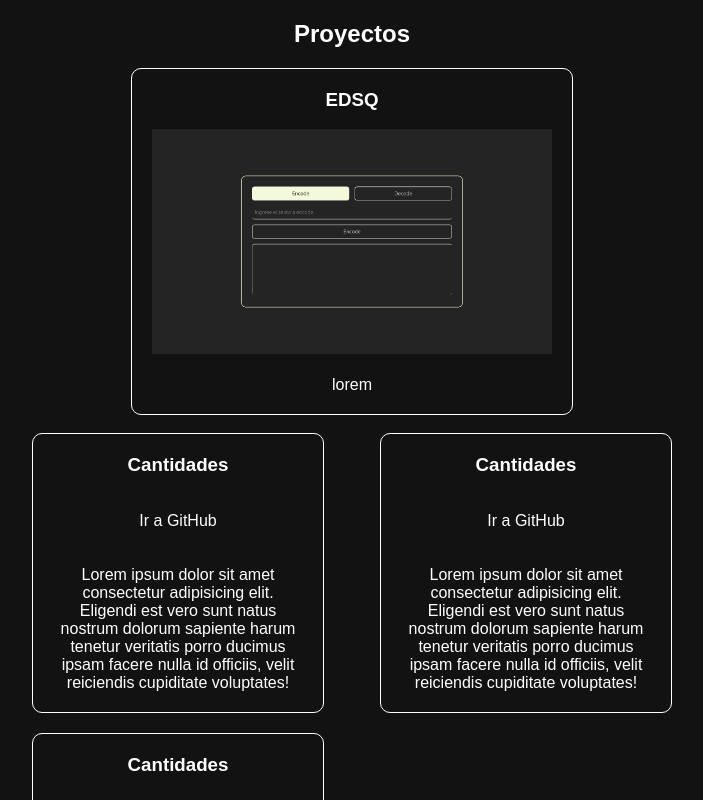
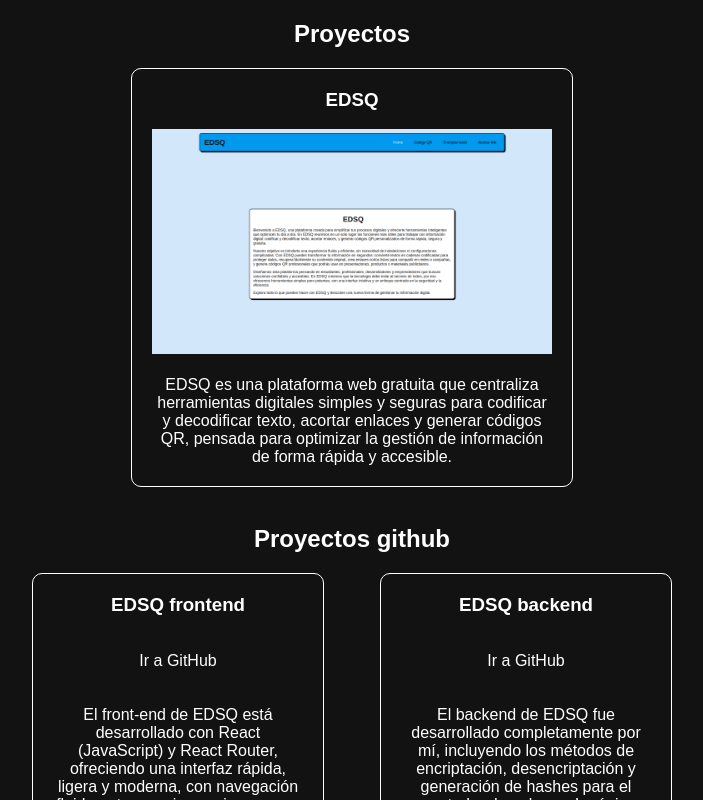
Before and after one commit to jhonatan-jaimes/portafolio-programador, a React (Vite) app: page / in a window 1280 px wide. Shown: the part 1200-2000 px from the top of the page, without its empty margins (288-991 px from the left). Built offline with nearby package versions, Linux system fonts and the light colour scheme.

Commit message:
terminando proyectos en portafolio

```diff
--- a/src/assets/components/footer/FooterComponent.jsx
+++ b/src/assets/components/footer/FooterComponent.jsx
@@ -5,7 +5,7 @@ import styles from "./Footer.module.css"
 
 export const FooterComponent = () => {
     return (
-        <footer className={styles.contain}>
+        <footer className={styles.contain} id='contacto'>
             <div className={styles.contDiv}>
                 <div>
                 <h2>PORTAFOLIO</h2>
@@ -14,6 +14,12 @@ export const FooterComponent = () => {
                     <h3>Contacto</h3> <br />
                     <div className={styles.contactIt}><p>Telef:</p> <p className={styles.link}>3148466202</p> </div>
                     <div className={styles.contactIt}><p>Email: </p> <p className={styles.link}>jejo.arch@gmail.com</p> </div>
+                    <div className={styles.contactIt}>
+                        <p>GitHub: </p>
+                        <Link to={"https://github.com/jhonatan-jaimes"} target="_blank" className={styles.link}>
+                                https://github.com/jhonatan-jaimes
+                        </Link>
+                     </div>
                     <div className={styles.contactIt}>
                         <p>LinkedIn: </p>
                         <Link to={"https://www.linkedin.com/in/jhonatan-jaimes-2382ab226/"} target="_blank" className={styles.link}>
--- a/src/assets/components/proyectos/CardComponent.jsx
+++ b/src/assets/components/proyectos/CardComponent.jsx
@@ -3,7 +3,7 @@ import styles from "./Proyec.module.css"
 
 export const CardComponent = ({ tittle, text, img, to }) => {
     return (
-        <Link className={styles.cardContain} to={to}>
+        <Link className={styles.cardContain} to={to} target="_blank">
             <h3>{tittle}</h3> <br />
             <img src={img} alt={tittle.toLowerCase()} className={styles.img} /> <br /> <br />
             <p>{text}</p>
--- a/src/assets/components/proyectos/ProyecComponent.jsx
+++ b/src/assets/components/proyectos/ProyecComponent.jsx
@@ -7,21 +7,26 @@ export const ProyecComponent = () => {
         <section className={styles.contain} id="proyectos">
             <h2 className={styles.titulo}>Proyectos</h2>
             <div className={styles.containCard}>
-                <CardComponent tittle={"EDSQ"} img={"img-site-org.png"} text={"lorem"} to={"/edsq"} />
+                <CardComponent
+                    tittle={"EDSQ"}
+                    img={"page_edsq.png"}
+                    text={"EDSQ es una plataforma web gratuita que centraliza herramientas digitales simples y seguras para codificar y decodificar texto, acortar enlaces y generar códigos QR, pensada para optimizar la gestión de información de forma rápida y accesible."}
+                    to={"https://edsq-app.onrender.com/"} />
             </div> <br />
+            <h2 className={styles.titulo}>Proyectos github</h2>
             <div className={styles.containCard}>
                 <GitComponent
-                    titulo={"Cantidades"}
+                    titulo={"EDSQ frontend"}
+                    to={"https://github.com/jhonatan-jaimes/front-crypt"}
+                    parraf={"El front-end de EDSQ está desarrollado con React (JavaScript) y React Router, ofreciendo una interfaz rápida, ligera y moderna, con navegación fluida entre secciones sin recargar la página. Su diseño es simple e intuitivo, enfocado en la usabilidad y el rendimiento, sin dependencias innecesarias."} />
+                <GitComponent
+                    titulo={"EDSQ backend"}
+                    to={"https://github.com/jhonatan-jaimes/encode-decode-backend"}
+                    parraf={"El backend de EDSQ fue desarrollado completamente por mí, incluyendo los métodos de encriptación, desencriptación y generación de hashes para el acortador de enlaces. La única funcionalidad externa utilizada es una biblioteca para la generación de imágenes QR, integrada para garantizar resultados rápidos y confiables."} />
+                <GitComponent
+                    titulo={"Cantidades de obra"}
                     to={"https://github.com/jhonatan-jaimes/back-obra"}
-                    parraf={"Lorem ipsum dolor sit amet consectetur adipisicing elit. Eligendi est vero sunt natus nostrum dolorum sapiente harum tenetur veritatis porro ducimus ipsam facere nulla id officiis, velit reiciendis cupiditate voluptates!"} />
-                <GitComponent
-                    titulo={"Cantidades"}
-                    to={"https://github.com/jhonatan-jaimes/back-obra"}
-                    parraf={"Lorem ipsum dolor sit amet consectetur adipisicing elit. Eligendi est vero sunt natus nostrum dolorum sapiente harum tenetur veritatis porro ducimus ipsam facere nulla id officiis, velit reiciendis cupiditate voluptates!"} />
-                <GitComponent
-                    titulo={"Cantidades"}
-                    to={"https://github.com/jhonatan-jaimes/back-obra"}
-                    parraf={"Lorem ipsum dolor sit amet consectetur adipisicing elit. Eligendi est vero sunt natus nostrum dolorum sapiente harum tenetur veritatis porro ducimus ipsam facere nulla id officiis, velit reiciendis cupiditate voluptates!"} />
+                    parraf={"Cantidades de Obra es una aplicación en desarrollo creada con Java y Spring, que utiliza MySQL como base de datos, enfocada en la gestión y cálculo de cantidades de obra de forma estructurada y eficiente."} />
 
             </div>
         </section>
```
Also changed, not shown: public/page_edsq.png (added), src/assets/components/perfil/PerfilComponent.jsx (line endings or trailing spaces).
